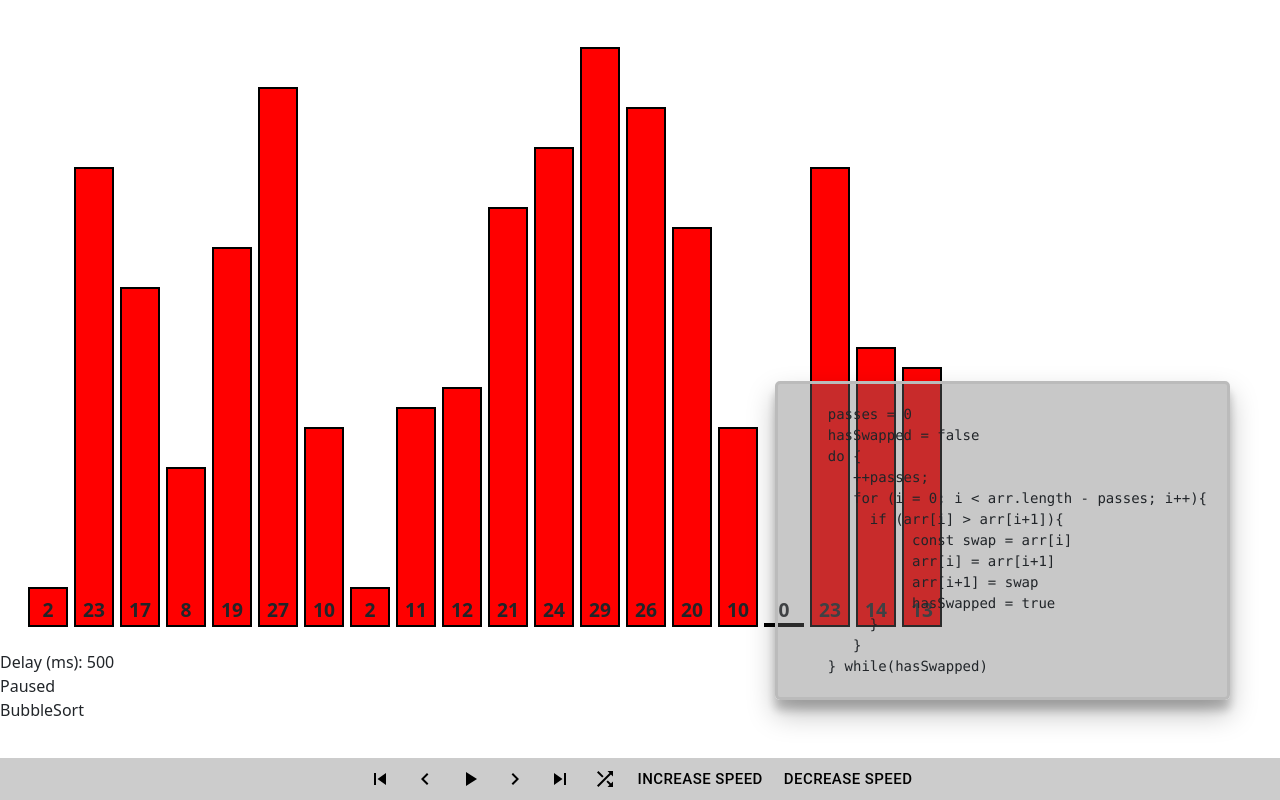
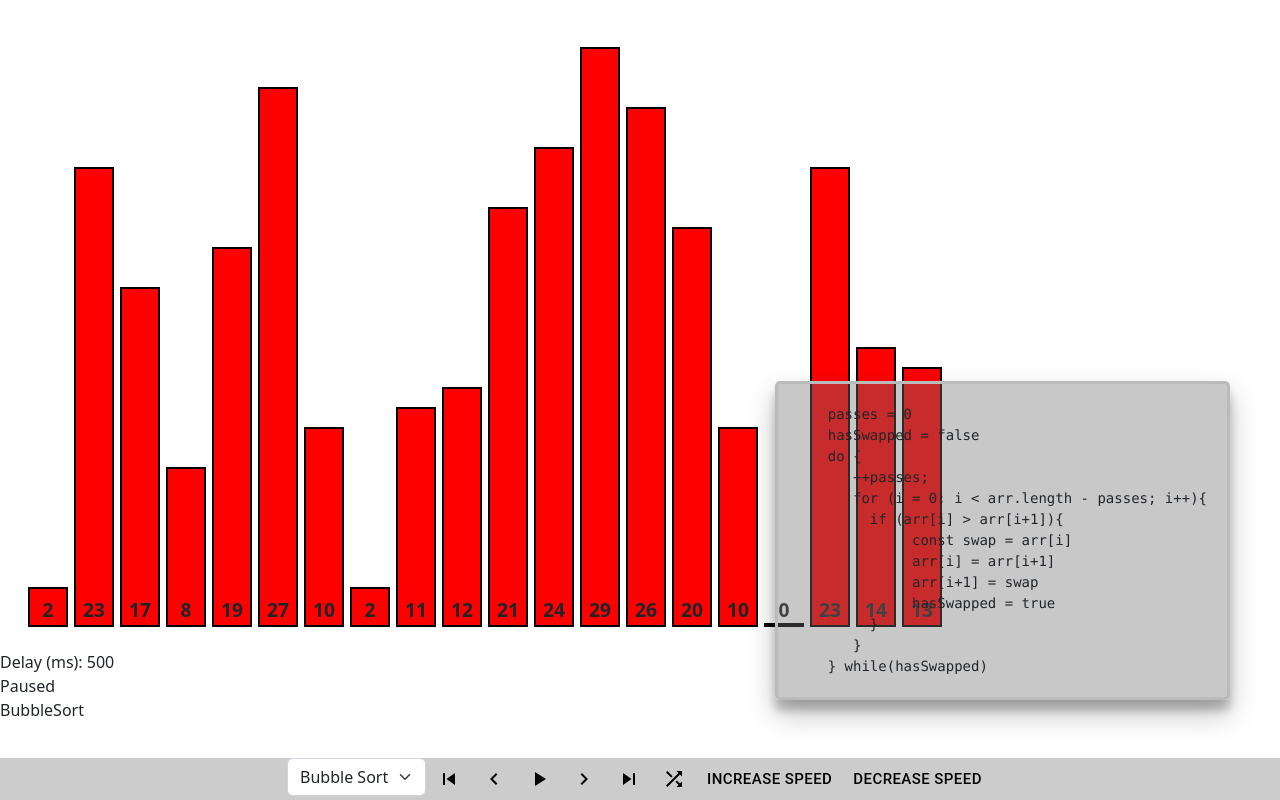
Before and after one commit to Elim-J/capstone-project, a React (Create React App) app: page / in a window 1280 px wide. Built offline with nearby package versions, Linux system fonts and the light colour scheme.

Commit message:
added picklist to select sorting algorithm

```diff
--- a/src/components/visualizers/sorting/Actionbar.js
+++ b/src/components/visualizers/sorting/Actionbar.js
@@ -8,6 +8,7 @@ import NavigateNextIcon from '@mui/icons-material/NavigateNext';
 import SkipNextIcon from '@mui/icons-material/SkipNext';
 import SkipPreviousIcon from '@mui/icons-material/SkipPrevious';
 import ShuffleIcon from '@mui/icons-material/Shuffle';
+import { SortingAlgs } from "../../../constants/SortingAlgs";
 
 const ActionBar = ({currentFrame, setCurrentFrame, vid, setVid, speed, setSpeed, isPaused, setIsPaused}) => {
 
@@ -84,6 +85,10 @@ const ActionBar = ({currentFrame, setCurrentFrame, vid, setVid, speed, setSpeed,
         });
     }
 
+    function setAlg(event){
+
+    }
+
 
     const { palette } = createTheme();
     const { augmentColor } = palette;
@@ -98,7 +103,26 @@ const ActionBar = ({currentFrame, setCurrentFrame, vid, setVid, speed, setSpeed,
     return (
         <div className="actionbar">
             <ThemeProvider theme={btnTheme}>
-
+                    <label className="dropdown">
+                        <select className="form-select algorithm-dropdown-toggle" id="alg-select"
+                            onChange={(e) => {
+                                // console.log(e.target.value);
+                                // onSearch(e.target.value);
+                                setAlg(e.target.value);
+                            }}
+                            defaultValue={SortingAlgs.BubbleSort}>
+                                {Object.values(SortingAlgs).map(val => (
+                                    <option
+                                        aria-selected="true"
+                                        key={val}
+                                        value={val}
+                                        >
+                                        {val}
+                                    </option>
+                                    )
+                                )}
+                        </select>
+                    </label>
                 <ButtonGroup size="large" color="black">
                     <Button variant="text" onClick={handleReset}>
                         <SkipPreviousIcon/>
--- a/src/constants/SortingAlgs.js
+++ b/src/constants/SortingAlgs.js
@@ -1,5 +1,4 @@
-export const PathfindingAlgs = {
-    None: "--",
+export const SortingAlgs = {
     InsertSort: "Insert Sort",
     BubbleSort: "Bubble Sort"
 }
```
